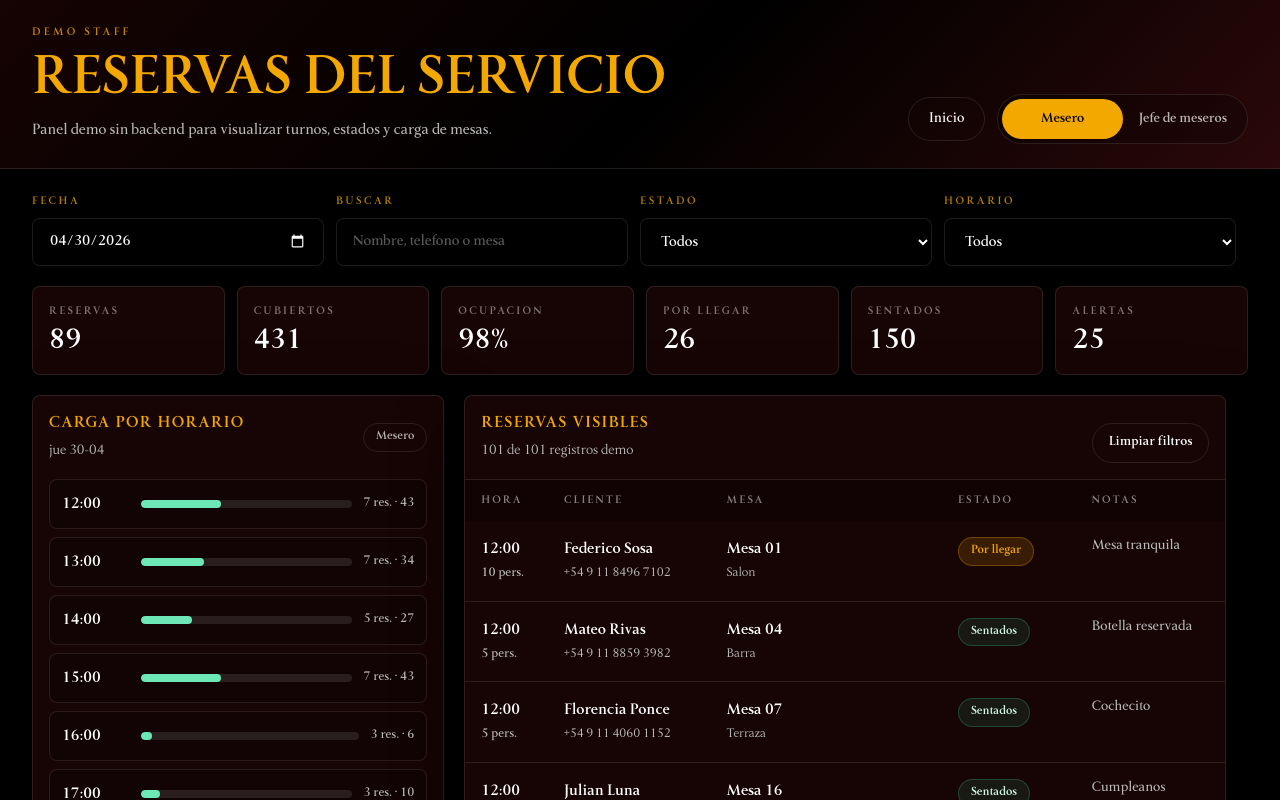
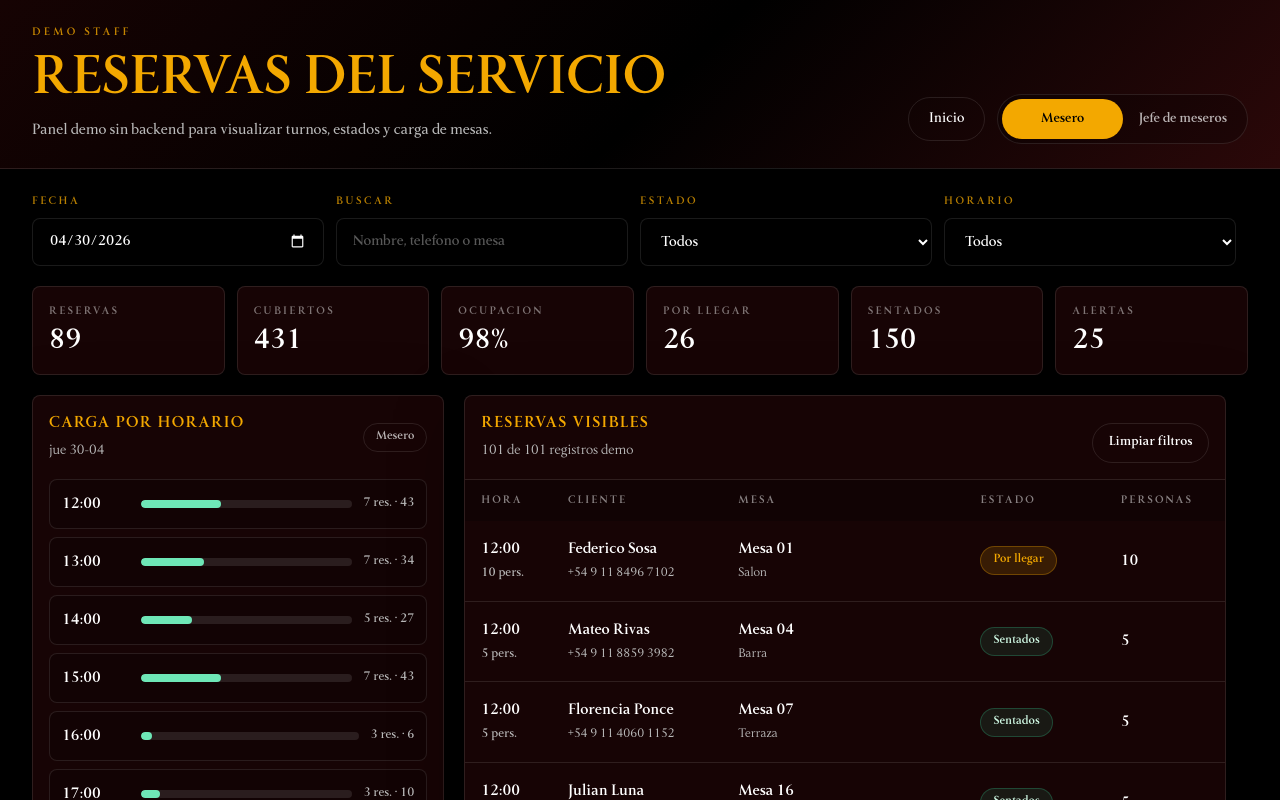
Before and after one commit to lennyramoss/antonias-pasta, a Next.js app: page /demo/reservas in a window 1280 px wide. Shown: the top 800 px of the page. Built offline with nearby package versions, Linux system fonts and the light colour scheme.

Commit message:
cambios en la demo

```diff
--- a/components/StaffReservationsDemo.tsx
+++ b/components/StaffReservationsDemo.tsx
@@ -292,7 +292,7 @@ export default function StaffReservationsDemo() {
                         {reservation.area}
                       </p>
                       <p className="rounded-[8px] border border-white/10 bg-white/[0.04] px-3 py-2 text-antonias-body">
-                        {reservation.notes}
+                        {reservation.partySize} personas
                       </p>
                     </div>
 
@@ -321,7 +321,7 @@ export default function StaffReservationsDemo() {
                       <th className="px-4 py-3 font-bold">Cliente</th>
                       <th className="px-4 py-3 font-bold">Mesa</th>
                       <th className="px-4 py-3 font-bold">Estado</th>
-                      <th className="px-4 py-3 font-bold">Notas</th>
+                      <th className="px-4 py-3 font-bold">Personas</th>
                       {role === "lead" ? (
                         <th className="px-4 py-3 font-bold">Atencion</th>
                       ) : null}
@@ -357,15 +357,17 @@ export default function StaffReservationsDemo() {
                             {reservation.area}
                           </span>
                         </td>
-                        <td className="px-4 py-4 align-top">
+                        <td className="px-4 py-4 align-center">
                           <span
                             className={`inline-flex rounded-full border px-3 py-1 text-[0.78rem] font-bold ${statusTone[reservation.status]}`}
                           >
                             {DEMO_STATUS_LABELS[reservation.status]}
                           </span>
                         </td>
-                        <td className="max-w-[210px] px-4 py-4 align-top text-[0.9rem] font-medium leading-snug text-antonias-body">
-                          {reservation.notes}
+                        <td className="px-4 py-4 align-center">
+                          <span className="block font-bold text-white">
+                            {reservation.partySize}
+                          </span>
                         </td>
                         {role === "lead" ? (
                           <td className="px-4 py-4 align-top">
```
